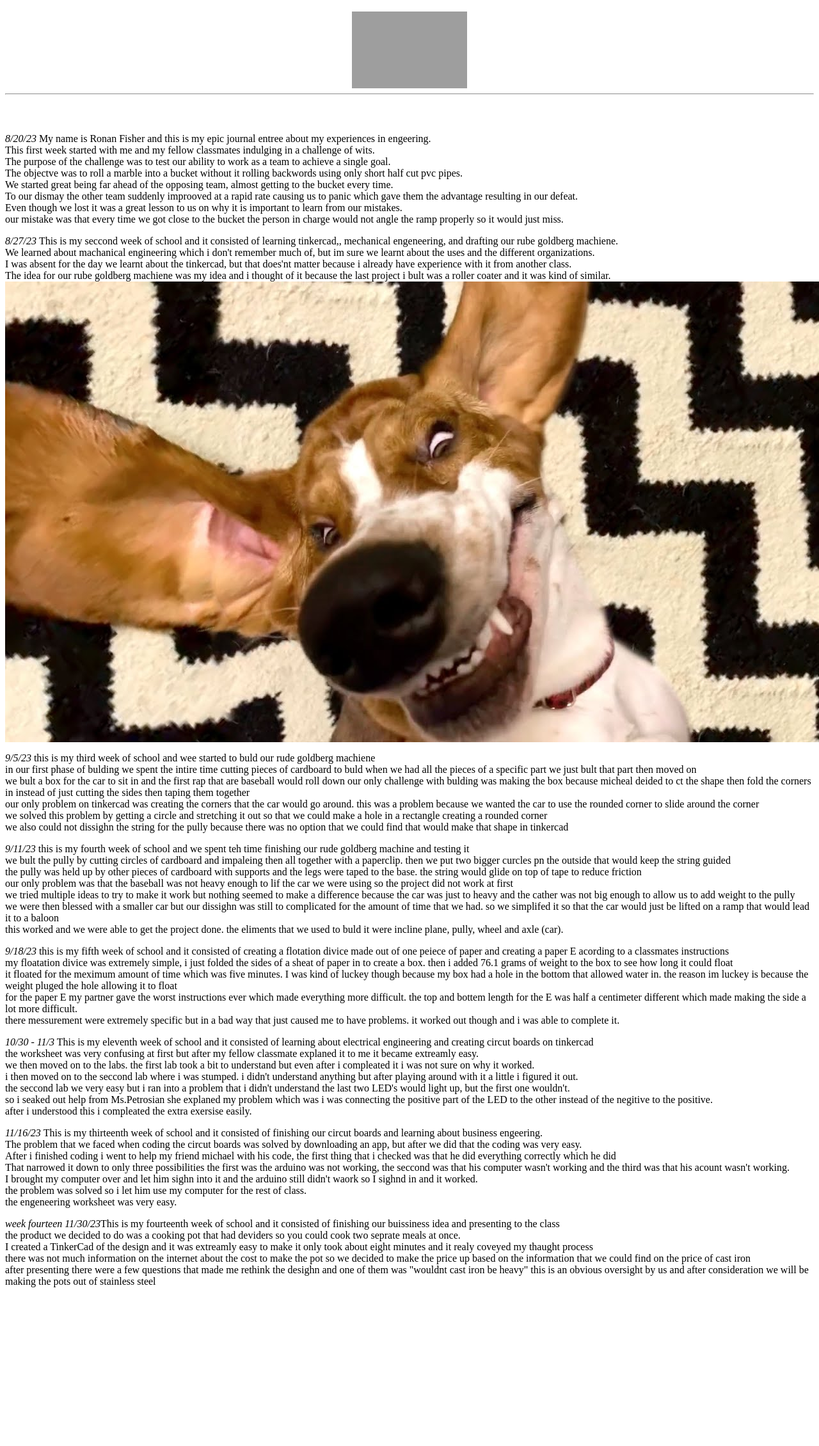
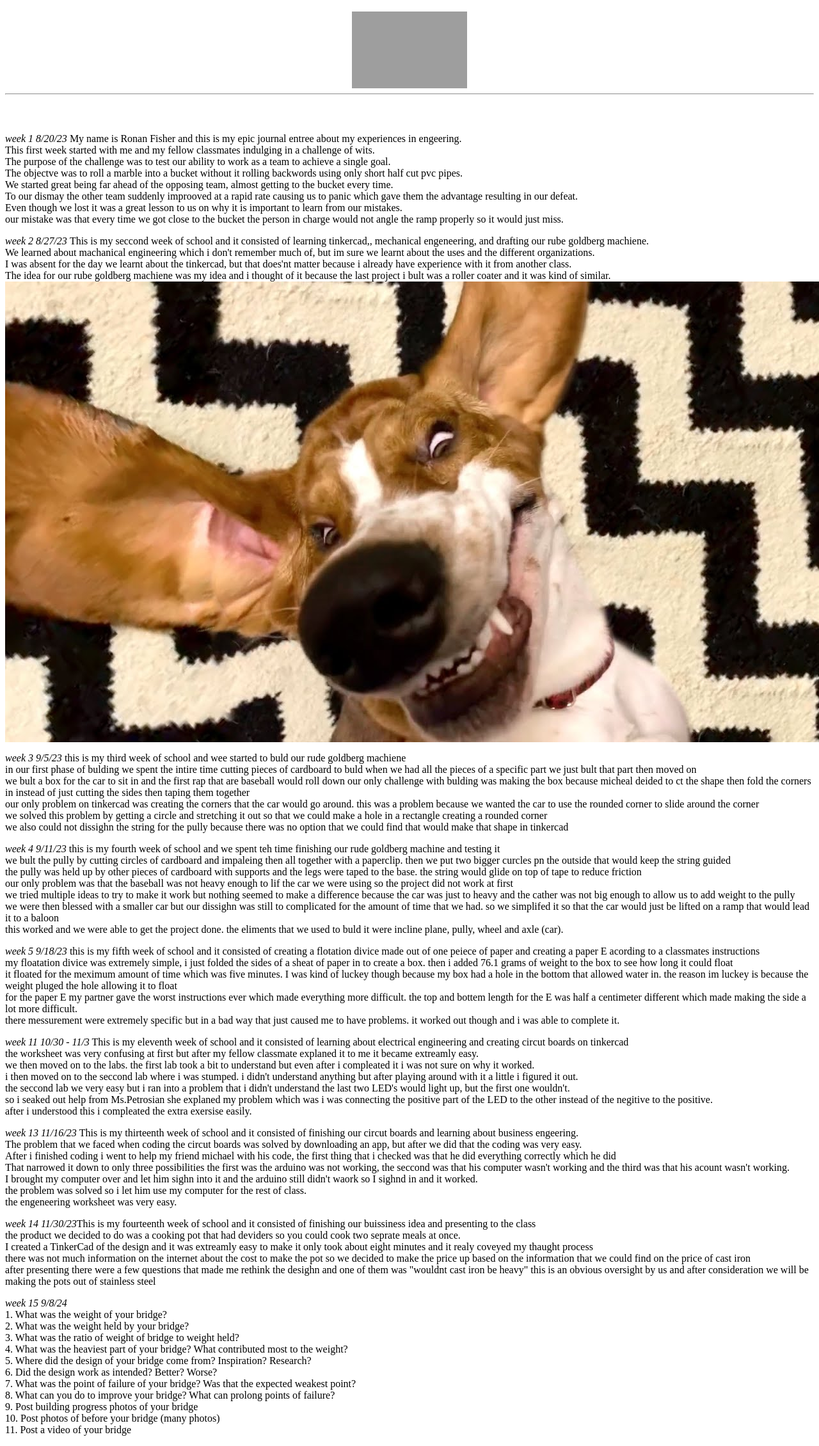
Before and after one commit to Ronanistaken/website, a plain HTML site: page index.html in a window 1280 px wide. Shown: the part 48-2308 px from the top of the page at 64% size. Before the commit the page ends 2076 px from the top, so only its background shows below. Drawn offline with Linux system fonts and the light colour scheme; grey boxes are pictures that could not be loaded.

Commit message:
week 15 9/8/24

```diff
--- a/index.html
+++ b/index.html
@@ -12,7 +12,7 @@
         <hr><br><br>
 
         <p>
-            <i> 8/20/23 </i> My name is Ronan Fisher and this is my epic journal entree about my experiences in engeering.<br>
+            <i> week 1 8/20/23 </i> My name is Ronan Fisher and this is my epic journal entree about my experiences in engeering.<br>
             This first week started with me and my fellow classmates indulging in a challenge of wits.<br>
             The purpose of the challenge was to test our ability to work as a team to achieve a single goal. <br>
             The objectve was to roll a marble into a bucket without it rolling backwords using only short half cut pvc pipes. <br>
@@ -22,7 +22,7 @@
             our mistake was that every time we got close to the bucket the person in charge would not angle the ramp properly so it would just miss. <br>
         </p>
         <p>
-            <i> 8/27/23 </i> This is my seccond week of school and it consisted of learning tinkercad,, mechanical engeneering, and drafting our rube goldberg machiene. <br>
+            <i> week 2 8/27/23 </i> This is my seccond week of school and it consisted of learning tinkercad,, mechanical engeneering, and drafting our rube goldberg machiene. <br>
             We learned about machanical engineering which i don't remember much of, but im sure we learnt about the uses and the different organizations. <br>
             I was absent for the day we learnt about the tinkercad, but that does'nt matter because i already have experience with it from another class. <br>
             The idea for our rube goldberg machiene was my idea and i thought of it because the last project i bult was a roller coater and it was kind of similar. <br>
@@ -30,7 +30,7 @@
 
         </p>
         <p>
-            <i>9/5/23</i> this is my third week of school and wee started to buld our rude goldberg machiene<br>
+            <i>week 3 9/5/23</i> this is my third week of school and wee started to buld our rude goldberg machiene<br>
             in our first phase of bulding we spent the intire time cutting pieces of cardboard to buld when we had all the pieces of a specific part we just bult that part then moved on<br>
             we bult a box for the car to sit in and the first rap that are baseball would roll down our only challenge with bulding was making the box because micheal deided to ct the shape then fold the corners in instead of just cutting the sides then taping them together<br>
             our only problem on tinkercad was creating the corners that the car would go around. this was a problem because we wanted the car to use the rounded corner to slide around the corner<br>
@@ -38,7 +38,7 @@
             we also could not dissighn the string for the pully because there was no option that we could find that would make that shape in tinkercad<br>
         </p>
         <p>
-            <i>9/11/23</i> this is my fourth week of school and we spent teh time finishing our rude goldberg machine and testing it<br>
+            <i>week 4 9/11/23</i> this is my fourth week of school and we spent teh time finishing our rude goldberg machine and testing it<br>
             we bult the pully by cutting circles of cardboard and impaleing then all together with a paperclip. then we put two bigger curcles pn the outside that would keep the string guided<br>
             the pully was held up by other pieces of cardboard with supports and the legs were taped to the base. the string would glide on top of tape to reduce friction<br>
             our only problem was that the baseball was not heavy enough to lif the car we were using so the project did not work at first<br>
@@ -47,14 +47,14 @@
             this worked and we were able to get the project done. the eliments that we used to buld it were incline plane, pully, wheel and axle (car).<br>
         </p>
         <p>
-            <i>9/18/23</i> this is my fifth week of school and it consisted of creating a flotation divice made out of one peiece of paper and creating a paper E acording to a classmates instructions<br>
+            <i>week 5 9/18/23</i> this is my fifth week of school and it consisted of creating a flotation divice made out of one peiece of paper and creating a paper E acording to a classmates instructions<br>
             my floatation divice was extremely simple, i just folded the sides of a sheat of paper in to create a box. then i added 76.1 grams of weight to the box to see how long it could float<br>
             it floated for the meximum amount of time which was five minutes. I was kind of luckey though because my box had a hole in the bottom that allowed water in. the reason im luckey is because the weight pluged the hole allowing it to float<br>
             for the paper E my partner gave the worst instructions ever which made everything more difficult. the top and bottem length for the E was half a centimeter different which made making the side a lot more difficult.<br>
             there messurement were extremely specific but in a bad way that just caused me to have problems. it worked out though and i was able to complete it.
         </p>
         <p>
-            <i>10/30 - 11/3</i> This is my eleventh week of school and it consisted of learning about electrical engineering and creating circut boards on tinkercad<br>
+            <i>week 11 10/30 - 11/3</i> This is my eleventh week of school and it consisted of learning about electrical engineering and creating circut boards on tinkercad<br>
             the worksheet was very confusing at first but after my fellow classmate explaned it to me it became extreamly easy.<br>
             we then moved on to the labs. the first lab took a bit to understand but even after i compleated it i was not sure on why it worked.<br>
             i then moved on to the seccond lab where i was stumped. i didn't understand anything but after playing around with it a little i figured it out.<br>
@@ -64,7 +64,7 @@
             <img scr = "circut.jpg" width>
         </p>
         <p>
-            <i> 11/16/23 </i> This is my thirteenth week of school and it consisted of finishing our circut boards and learning about business engeering. <br>
+            <i> week 13 11/16/23 </i> This is my thirteenth week of school and it consisted of finishing our circut boards and learning about business engeering. <br>
             The problem that we faced when coding the circut boards was solved by downloading an app, but after we did that the coding was very easy.<br>
             After i finished coding i went to help my friend michael with his code, the first thing that i checked was that he did everything correctly which he did<br>
             That narrowed it down to only three possibilities the first was the arduino was not working, the seccond was that his computer wasn't working and the third was that his acount wasn't working.<br>
@@ -74,7 +74,7 @@
             <img scr = "tinker.jpg" width>
         </p>
         <p>
-            <i>week fourteen 11/30/23</i>This is my fourteenth week of school and it consisted of finishing our buissiness idea and presenting to the class<br>
+            <i>week 14 11/30/23</i>This is my fourteenth week of school and it consisted of finishing our buissiness idea and presenting to the class<br>
             the product we decided to do was a cooking pot that had deviders so you could cook two seprate meals at once.<br>
             I created a TinkerCad of the design and it was extreamly easy to make it only took about eight minutes and it realy coveyed my thaught process<br>
             there was not much information on the internet about the cost to make the pot so we decided to make the price up based on the information that we could find on the price of cast iron<br>
@@ -83,6 +83,19 @@
 
         </p>
         <p>
+            <i>week 15 9/8/24</i><br>
+            1. What was the weight of your bridge?<br>
+            2. What was the weight held by your bridge?<br>
+            3. What was the ratio of weight of bridge to weight held? <br>
+            4. What was the heaviest part of your bridge? What contributed most to the weight?<br>
+            5. Where did the design of your bridge come from? Inspiration? Research? <br>
+            6. Did the design work as intended? Better? Worse?<br>
+            7. What was the point of failure of your bridge? Was that the expected weakest point?<br>
+            8. What can you do to improve your bridge? What can prolong points of failure?<br>
+            9. Post building progress photos of your bridge<br>
+            10. Post photos of before your bridge (many photos)<br>
+            11. Post a video of your bridge<br>
+
 
         </p>
     </body>
```
